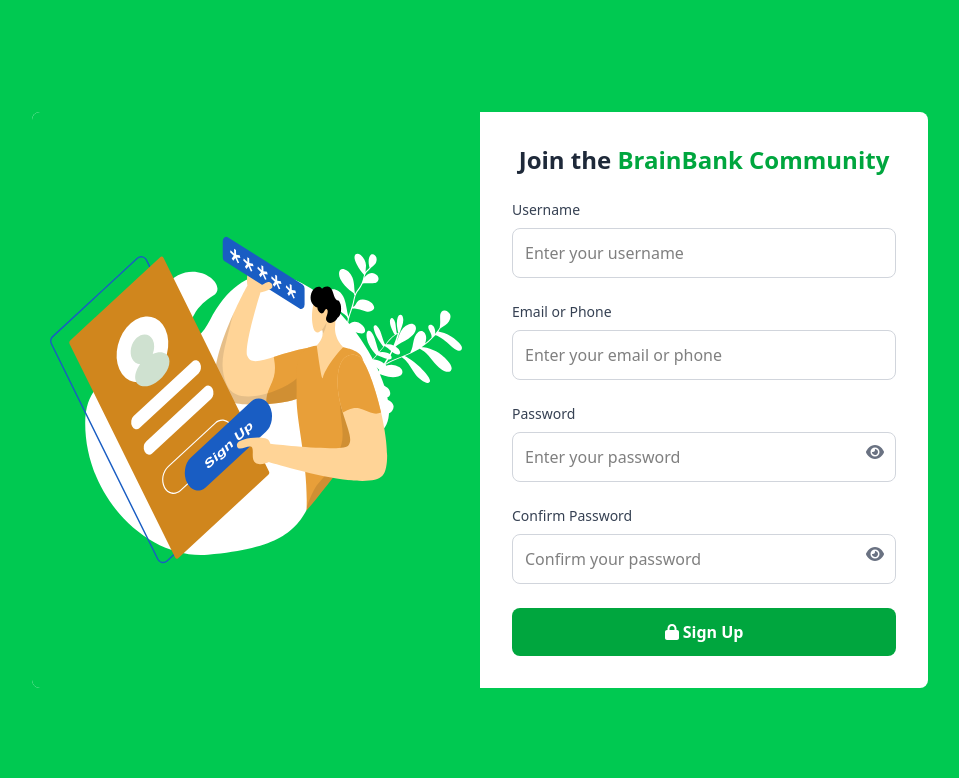
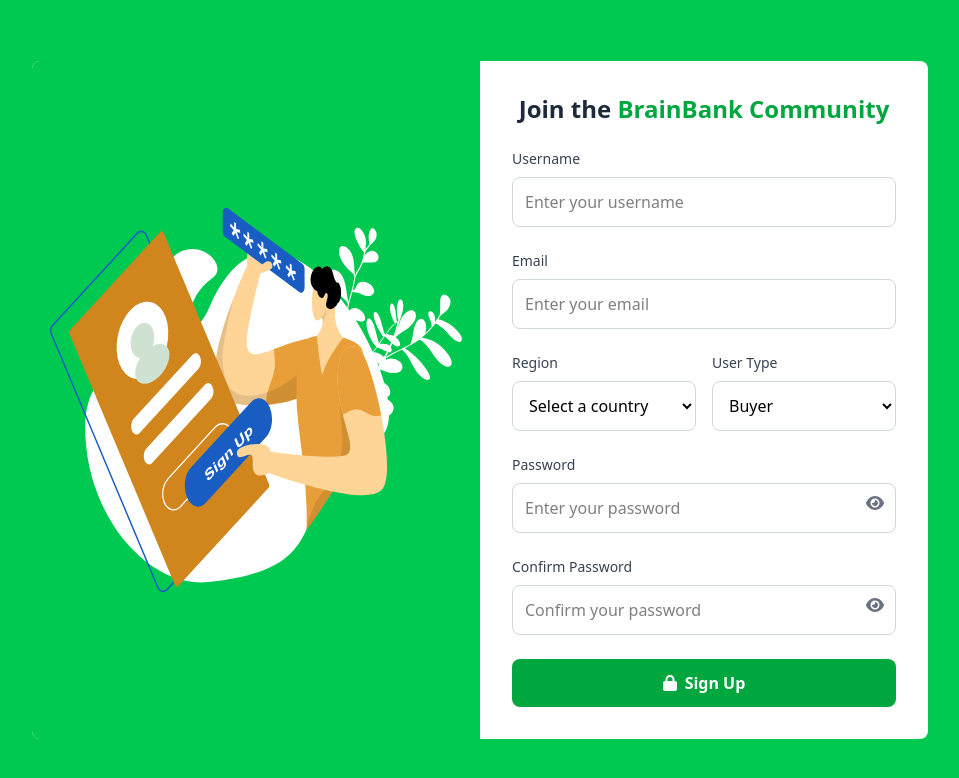
Before and after one commit to anisulislam10/brain-bank-landing, a React (Vite) app: page /signup in a window 1280 px wide. Shown: the top 778 px of the page, without its empty margins (160-1119 px from the left). Built offline with nearby package versions, Linux system fonts and the light colour scheme.

Commit message:
firebase integeration for signup button

```diff
--- /dev/null
+++ b/src/Config/firebaseConfig.js
@@ -0,0 +1,17 @@
+import { initializeApp } from "firebase/app";
+import { getAuth } from "firebase/auth";
+import { getFirestore } from "firebase/firestore"; // Import Firestore
+
+const firebaseConfig = {
+  apiKey: "AIzaSyDUIJrwoOa9i8mkSzkKoadXX7ot97zSnJc",
+  authDomain: "brainbay007.firebaseapp.com",
+  projectId: "brainbay007",
+  storageBucket: "brainbay007.appspot.com",
+  messagingSenderId: "1010641016845",
+  appId: "1:1010641016845:web:5808799dd5155525c45d44",
+  measurementId: "G-Q4R9KEWGY7"
+};
+
+const app = initializeApp(firebaseConfig);
+export const auth = getAuth(app);
+export const db = getFirestore(app); // Export Firestore
--- a/src/page/Signup.jsx
+++ b/src/page/Signup.jsx
@@ -1,37 +1,78 @@
 import React, { useState } from "react";
+import { auth, db } from "../Config/firebaseConfig";
+import { createUserWithEmailAndPassword, sendEmailVerification } from "firebase/auth";
+import { doc, setDoc, serverTimestamp } from "firebase/firestore";
 import signupImage from "./../assets/signup/sign-up-form.svg";
 import { FontAwesomeIcon } from "@fortawesome/react-fontawesome";
-import { faLock, faEye, faEyeSlash } from "@fortawesome/free-solid-svg-icons";
+import { faLock, faEye, faEyeSlash, faSpinner } from "@fortawesome/free-solid-svg-icons";
 
 const SignupForm = () => {
-  const [username, setUsername] = useState("");
-  const [emailOrPhone, setEmailOrPhone] = useState("");
+  const [name, setUsername] = useState("");
+  const [email, setEmail] = useState("");
   const [password, setPassword] = useState("");
   const [confirmPassword, setConfirmPassword] = useState("");
+  const [region, setRegion] = useState("");
+  const [userType, setUserType] = useState("");
   const [error, setError] = useState("");
+  const [success, setSuccess] = useState("");
   const [showPassword, setShowPassword] = useState(false);
   const [showConfirmPassword, setShowConfirmPassword] = useState(false);
+  const [loading, setLoading] = useState(false);
 
-  const togglePasswordVisibility = () => {
-    setShowPassword(!showPassword);
+  const handleSignup = (e) => {
+    e.preventDefault();
+    setLoading(true);
+
+    setTimeout(() => {
+      setLoading(false);
+      // alert("Signup successful!");
+    }, 2000);
   };
 
-  const toggleConfirmPasswordVisibility = () => {
-    setShowConfirmPassword(!showConfirmPassword);
-  };
 
-  const handleSubmit = (e) => {
+  const togglePasswordVisibility = () => setShowPassword(!showPassword);
+  const toggleConfirmPasswordVisibility = () => setShowConfirmPassword(!showConfirmPassword);
+
+  const handleSubmit = async (e) => {
     e.preventDefault();
-    if (!username || !emailOrPhone || !password || !confirmPassword) {
+    setError("");
+    setSuccess("");
+
+    if (!name || !email || !password || !confirmPassword) {
       setError("All fields are required.");
       return;
     }
+
     if (password !== confirmPassword) {
       setError("Passwords do not match.");
       return;
     }
-    setError("");
-    console.log("Form submitted", { username, emailOrPhone, password });
+
+    try {
+      const userCredential = await createUserWithEmailAndPassword(auth, email, password);
+      const user = userCredential.user;
+
+      await sendEmailVerification(user);
+
+      await setDoc(doc(db, "users", user.uid), {
+        id: user.uid,
+        name: name,
+        email: email,
+        region: region,
+        userType: userType,
+        phone: "",
+        image: "",
+        deviceToken: "",
+        walletId: "",
+        createdAt: serverTimestamp(),
+        updatedAt: null,
+      });
+
+      setSuccess("Signup successful! A verification email has been sent.");
+      console.log("User registered and data saved:", user);
+    } catch (error) {
+      setError(error.message);
+    }
   };
 
   return (
@@ -45,13 +86,14 @@
             Join the <span className="text-green-600">BrainBank Community</span>
           </h2>
           {error && <p className="text-red-500 text-sm text-center mb-4">{error}</p>}
+          {success && <p className="text-green-500 text-sm text-center mb-4">{success}</p>}
           <form onSubmit={handleSubmit} className="space-y-6">
             <div>
-              <label htmlFor="username" className="block text-sm font-medium text-gray-700">Username</label>
+              <label htmlFor="name" className="block text-sm font-medium text-gray-700">Username</label>
               <input
                 type="text"
-                id="username"
-                value={username}
+                id="name"
+                value={name}
                 onChange={(e) => setUsername(e.target.value)}
                 required
                 className="mt-2 w-full p-3 border border-gray-300 rounded-lg focus:ring-2 focus:ring-green-500"
@@ -59,17 +101,77 @@
               />
             </div>
             <div>
-              <label htmlFor="emailOrPhone" className="block text-sm font-medium text-gray-700">Email or Phone</label>
+              <label htmlFor="email" className="block text-sm font-medium text-gray-700">Email</label>
               <input
-                type="text"
-                id="emailOrPhone"
-                value={emailOrPhone}
-                onChange={(e) => setEmailOrPhone(e.target.value)}
+                type="email"
+                id="email"
+                value={email}
+                onChange={(e) => setEmail(e.target.value)}
                 required
                 className="mt-2 w-full p-3 border border-gray-300 rounded-lg focus:ring-2 focus:ring-green-500"
-                placeholder="Enter your email or phone"
+                placeholder="Enter your email"
               />
             </div>
+            <div className="flex space-x-4">
+              <div className="w-1/2">
+                <label htmlFor="region" className="block text-sm font-medium text-gray-700">Region</label>
+                <select
+                  id="region"
+                  value={region}
+                  onChange={(e) => setRegion(e.target.value)}
+                  required
+                  className="mt-2 w-full p-3 border border-gray-300 rounded-lg focus:ring-2 focus:ring-green-500"
+                >
+                  <option value="">Select a country</option>
+                  {/* Custom Country Selection */}
+                  {[
+                    "Afghanistan", "Albania", "Algeria", "Andorra", "Angola", "Antigua and Barbuda", "Argentina", "Armenia",
+                    "Australia", "Austria", "Azerbaijan", "Bahamas", "Bahrain", "Bangladesh", "Barbados", "Belarus", "Belgium",
+                    "Belize", "Benin", "Bhutan", "Bolivia", "Bosnia and Herzegovina", "Botswana", "Brazil", "Brunei", "Bulgaria",
+                    "Burkina Faso", "Burundi", "Cabo Verde", "Cambodia", "Cameroon", "Canada", "Central African Republic", "Chad",
+                    "Chile", "China", "Colombia", "Comoros", "Congo (Congo-Brazzaville)", "Costa Rica", "Croatia", "Cuba", "Cyprus",
+                    "Czechia", "Denmark", "Djibouti", "Dominica", "Dominican Republic", "Ecuador", "Egypt", "El Salvador",
+                    "Equatorial Guinea", "Eritrea", "Estonia", "Eswatini (Swaziland)", "Ethiopia", "Fiji", "Finland", "France",
+                    "Gabon", "Gambia", "Georgia", "Germany", "Ghana", "Greece", "Grenada", "Guatemala", "Guinea", "Guinea-Bissau",
+                    "Guyana", "Haiti", "Honduras", "Hungary", "Iceland", "India", "Indonesia", "Iran", "Iraq", "Ireland", "Israel",
+                    "Italy", "Jamaica", "Japan", "Jordan", "Kazakhstan", "Kenya", "Kiribati", "Kuwait", "Kyrgyzstan", "Laos",
+                    "Latvia", "Lebanon", "Lesotho", "Liberia", "Libya", "Liechtenstein", "Lithuania", "Luxembourg", "Madagascar",
+                    "Malawi", "Malaysia", "Maldives", "Mali", "Malta", "Marshall Islands", "Mauritania", "Mauritius", "Mexico",
+                    "Micronesia", "Moldova", "Monaco", "Mongolia", "Montenegro", "Morocco", "Mozambique", "Myanmar (Burma)",
+                    "Namibia", "Nauru", "Nepal", "Netherlands", "New Zealand", "Nicaragua", "Niger", "Nigeria", "North Korea",
+                    "North Macedonia", "Norway", "Oman", "Pakistan", "Palau", "Palestine", "Panama", "Papua New Guinea", "Paraguay",
+                    "Peru", "Philippines", "Poland", "Portugal", "Qatar", "Romania", "Russia", "Rwanda", "Saint Kitts & Nevis",
+                    "Saint Lucia", "Saint Vincent & Grenadines", "Samoa", "San Marino", "Sao Tome & Principe", "Saudi Arabia",
+                    "Senegal", "Serbia", "Seychelles", "Sierra Leone", "Singapore", "Slovakia", "Slovenia", "Solomon Islands",
+                    "Somalia", "South Africa", "South Korea", "South Sudan", "Spain", "Sri Lanka", "Sudan", "Suriname", "Sweden",
+                    "Switzerland", "Syria", "Taiwan", "Tajikistan", "Tanzania", "Thailand", "Timor-Leste", "Togo", "Tonga",
+                    "Trinidad and Tobago", "Tunisia", "Turkey", "Turkmenistan", "Tuvalu", "Uganda", "Ukraine", "United Arab Emirates",
+                    "United Kingdom", "United States", "Uruguay", "Uzbekistan", "Vanuatu", "Vatican City", "Venezuela", "Vietnam",
+                    "Yemen", "Zambia", "Zimbabwe"
+                  ].map((country) => (
+                    <option key={country} value={country}>
+                      {country}
+                    </option>
+                  ))}
+                </select>
+
+              </div>
+
+              <div className="w-1/2">
+                <label htmlFor="userType" className="block text-sm font-medium text-gray-700">User Type</label>
+                <select
+                  id="userType"
+                  value={userType}
+                  onChange={(e) => setUserType(e.target.value)}
+                  required
+                  className="mt-2 w-full p-3 border border-gray-300 rounded-lg focus:ring-2 focus:ring-green-500"
+                >
+                  <option value="Buyer">Buyer</option>
+                  <option value="Seller">Seller</option>
+                </select>
+              </div>
+            </div>
+
             <div className="relative">
               <label htmlFor="password" className="block text-sm font-medium text-gray-700">Password</label>
               <input
@@ -107,9 +209,21 @@
             <div>
               <button
                 type="submit"
-                className="w-full p-3 bg-green-600 text-white font-bold rounded-lg hover:bg-green-700 transition duration-300"
+                className="w-full p-3 bg-green-600 text-white font-bold rounded-lg hover:bg-green-700 transition duration-300 flex items-center justify-center"
+                onClick={handleSignup}
+                disabled={loading}
               >
-                <FontAwesomeIcon icon={faLock} /> Sign Up
+                {loading ? (
+                  <>
+                    <FontAwesomeIcon icon={faSpinner} className="animate-spin mr-2" />
+                    Signing Up...
+                  </>
+                ) : (
+                  <>
+                    <FontAwesomeIcon icon={faLock} className="mr-2" />
+                    Sign Up
+                  </>
+                )}
               </button>
             </div>
           </form>
```
